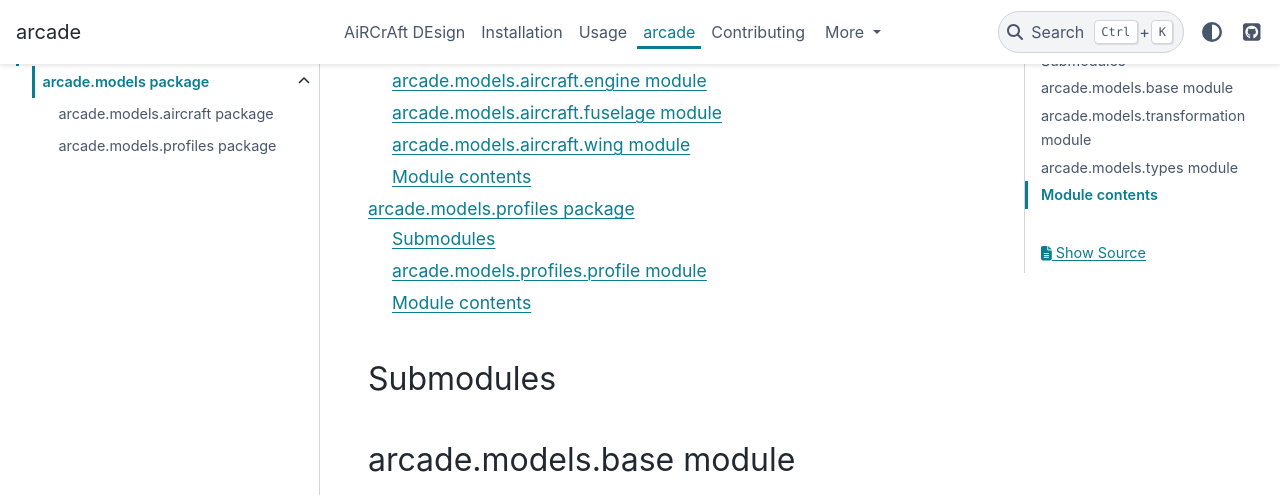
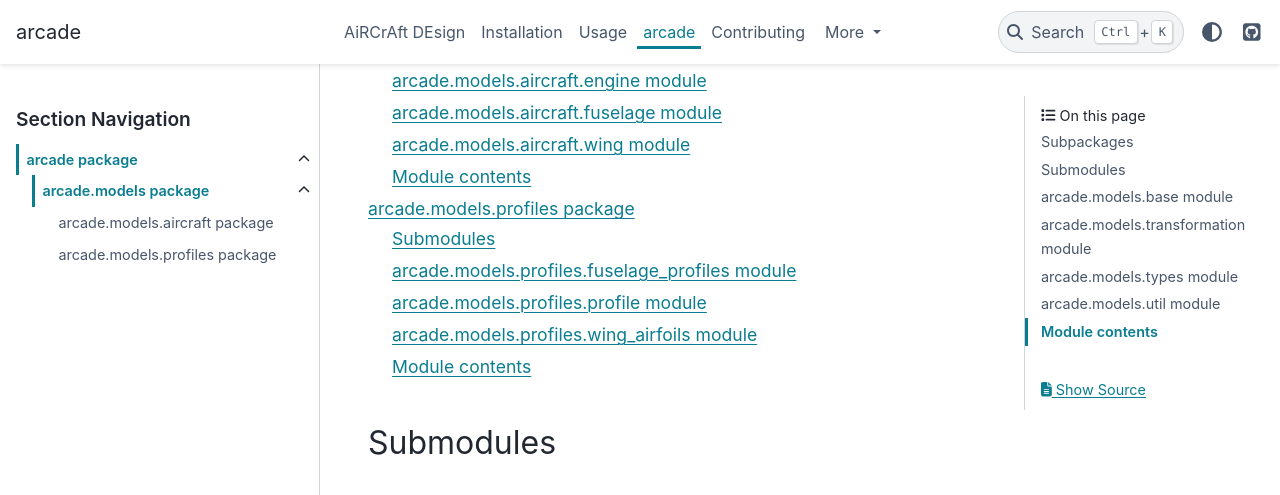
Before and after one commit to lukitox/arcade, a Sphinx documentation site: the page built from docs/arcade.models.rst, in a window 1280 px wide and 1400 px high, scrolled down 318 px. Shown: the top 495 px of the window. Built offline with Sphinx 7.4.7 and the PyData theme 0.15.4, drawn with Linux system fonts in a browser that asks for light colours; some of the changed text lies outside the part shown; grey boxes are pictures that could not be loaded.

Commit message:
updated docs

```diff
--- a/docs/arcade.models.profiles.rst
+++ b/docs/arcade.models.profiles.rst
@@ -4,10 +4,26 @@
 Submodules
 ----------
 
+arcade.models.profiles.fuselage\_profiles module
+------------------------------------------------
+
+.. automodule:: arcade.models.profiles.fuselage_profiles
+   :members:
+   :undoc-members:
+   :show-inheritance:
+
 arcade.models.profiles.profile module
 -------------------------------------
 
 .. automodule:: arcade.models.profiles.profile
+   :members:
+   :undoc-members:
+   :show-inheritance:
+
+arcade.models.profiles.wing\_airfoils module
+--------------------------------------------
+
+.. automodule:: arcade.models.profiles.wing_airfoils
    :members:
    :undoc-members:
    :show-inheritance:
--- a/docs/arcade.models.rst
+++ b/docs/arcade.models.rst
@@ -37,6 +37,14 @@
    :undoc-members:
    :show-inheritance:
 
+arcade.models.util module
+-------------------------
+
+.. automodule:: arcade.models.util
+   :members:
+   :undoc-members:
+   :show-inheritance:
+
 Module contents
 ---------------
 
--- a/docs/conf.py
+++ b/docs/conf.py
@@ -21,7 +21,7 @@
 import sys
 sys.path.insert(0, os.path.abspath('..'))
 
-import arcade
+import arcade  # noqa
 
 # -- General configuration ---------------------------------------------
 
@@ -35,6 +35,7 @@
     'sphinx.ext.autodoc',
     'sphinx.ext.viewcode',
     'sphinxcontrib.autodoc_pydantic',
+    'sphinxcontrib.mermaid',
     'sphinx.ext.napoleon',
 ]
 
@@ -54,7 +55,7 @@
 # autodoc-pydantic options
 autodoc_pydantic_model_show_config_summary = False
 # autodoc_member_order = "groupwise"
-autodoc_pydantic_model_hide_paramlist = False
+autodoc_pydantic_model_hide_paramlist = True
 
 # Add any paths that contain templates here, relative to this directory.
 templates_path = ['_templates']
@@ -121,8 +122,8 @@
             "url": "https://github.com/lukitox/arcade",
             "icon": "fab fa-github-square",
             "type": "fontawesome",
-        }
-   ]
+        },
+    ],
 }
 html_title = 'arcade'
 
```
Also changed, not shown: 2 other files.
